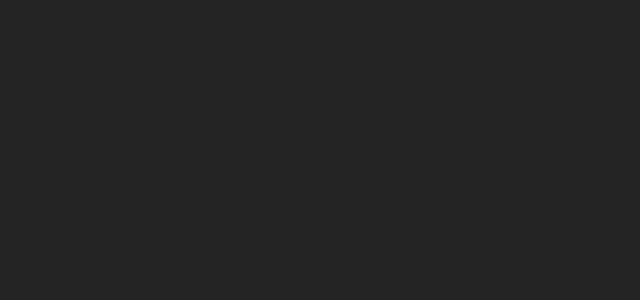
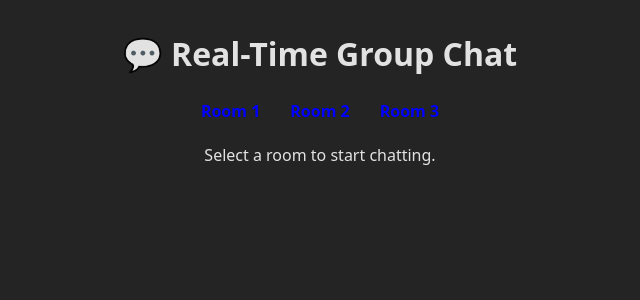
Before and after one commit to omkarchavan-git/Real-Time-Chat-Application, a React (Vite) app in the folder chat-app-UI/: page / in a window 1280 px wide. Shown: the top 300 px of the page, without its empty margins (320-960 px from the left). Built offline with nearby package versions, Linux system fonts and the light colour scheme.

Commit message:
updated with new class

```diff
--- a/chat-app-UI/src/App.jsx
+++ b/chat-app-UI/src/App.jsx
@@ -1,19 +1,33 @@
-import { useState } from 'react'
-import reactLogo from './assets/react.svg'
-import viteLogo from '/vite.svg'
-import './App.css'
+import React from "react";
+import { BrowserRouter as Router, Routes, Route, Link } from "react-router-dom";
+import ChatRoom from "./components/ChatRoom";
 
 function App() {
-  const [count, setCount] = useState(0)
+  return (
+    <Router>
+      <div style={{ textAlign: "center", marginTop: "30px" }}>
+        <h1>💬 Real-Time Group Chat</h1>
 
-  return (
-    <>
-      <div>
+        <nav style={{ marginBottom: "20px" }}>
+          <Link to="/room/room1" style={linkStyle}>Room 1</Link>
+          <Link to="/room/room2" style={linkStyle}>Room 2</Link>
+          <Link to="/room/room3" style={linkStyle}>Room 3</Link>
+        </nav>
 
+        <Routes>
+          <Route path="/room/:roomId" element={<ChatRoom />} />
+          <Route path="*" element={<div>Select a room to start chatting.</div>} />
+        </Routes>
       </div>
-
-    </>
-  )
+    </Router>
+  );
 }
 
-export default App
+const linkStyle = {
+  margin: "0 15px",
+  textDecoration: "none",
+  color: "blue",
+  fontWeight: "bold",
+};
+
+export default App;
```
